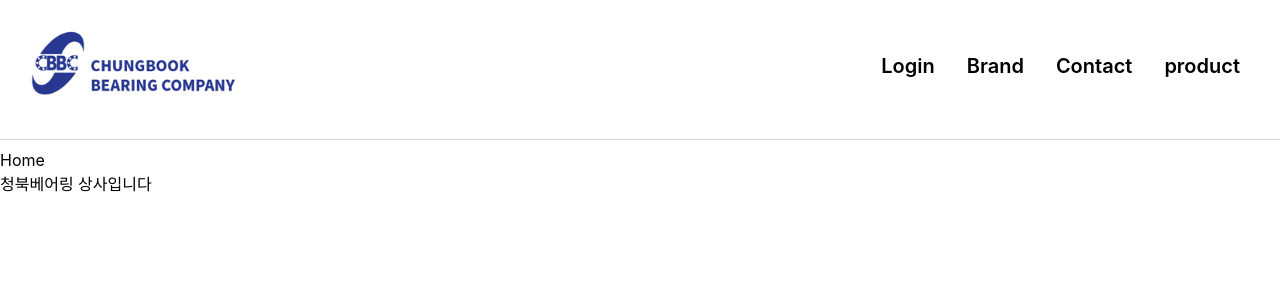
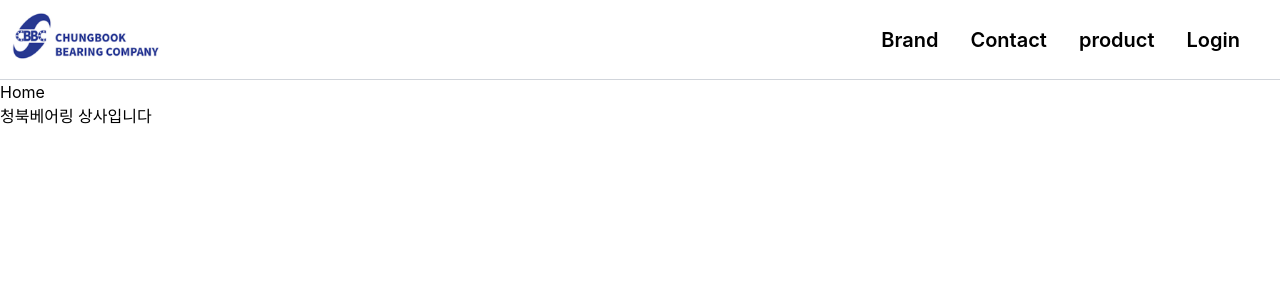
Before and after one commit to yunsoShin/CBbearingSite, a React (Create React App) app: page / in a window 1280 px wide. Shown: the top 300 px of the page. Built offline with nearby package versions, Linux system fonts and the light colour scheme; no server answers.

Commit message:
navbar CSS

```diff
--- a/src/Component/Navbar.jsx
+++ b/src/Component/Navbar.jsx
@@ -2,34 +2,27 @@ import React, { useEffect, useState } from 'react';
 import { login,logout, onUserStateChange } from '../Api/firebase';
 import CompanyLogo from '../img/CompanyNavLogo.png'
 import { Link } from 'react-router-dom';
+import User from './User';
 
 
 export default function Navbar() {
     const[user,setUser] = useState();
     useEffect(()=>{
-        onUserStateChange((user)=>{
-            console.log(user);
-            setUser(user);
-        });
+        onUserStateChange(setUser);
     }, [])
-    const handlelogin = ()=>{
-        login().then(user=>setUser);
-    }
-    const handlelogout = ()=>{
-        logout().then(user=>setUser);
-    }
-
 
     return (
-        <header className='flex justify-between border-b border-gray-300 w-full translate-y-[-0.5rem]'>
-            <Link to='/'><img className='flex items-center scale-75 translate-x-[-1rem]'  src={CompanyLogo} alt="CompanyLogo" /></Link>
+        <header className='flex justify-between border-b border-gray-300 w-full h-20'>
+            <Link to='/'><img className='items-center  hidden sm:block h-12 scale-120 translate-x-3 translate-y-3'  src={CompanyLogo} alt="CompanyLogo" /></Link>
             <nav className='flex items-center gap-8 font-semibold text-xl px-10'>
 
-                    {!user && <button onClick={handlelogin}>Login</button>}
-                    {user && <button  onClick={handlelogout}>Logout!</button>}
                     <Link to='/Brand'>Brand</Link>
                     <Link to='/Contact'>Contact</Link>
                     <Link to='/products'>product</Link>
+                    {user && <User user={user}></User>}
+                    {!user && <button onClick={login}>Login</button>}
+                    {user && <button  onClick={logout}>Logout!</button>}
+
             </nav>
         </header>
     );
--- a/src/Component/User.jsx
+++ b/src/Component/User.jsx
@@ -3,8 +3,7 @@ import React from 'react';
 export default function User({user:{photoURL,displayName}}) {
     return (
         <div className='flex items-center'>
-            <img className='w-10 h-10 rounded-full mr-2 hidden md:block' src={photoURL} alt={displayName} />
-            <span className='hidden md:block'>{displayName}</span>
+            <img className='w-10 h-10 rounded-full hidden md:block' src={photoURL} alt={displayName} />
         </div>
     );
 }
```
Also changed, not shown: src/img/CompanyNavLogo.png, 1 other file (tests, documents, lock files or other folders).
